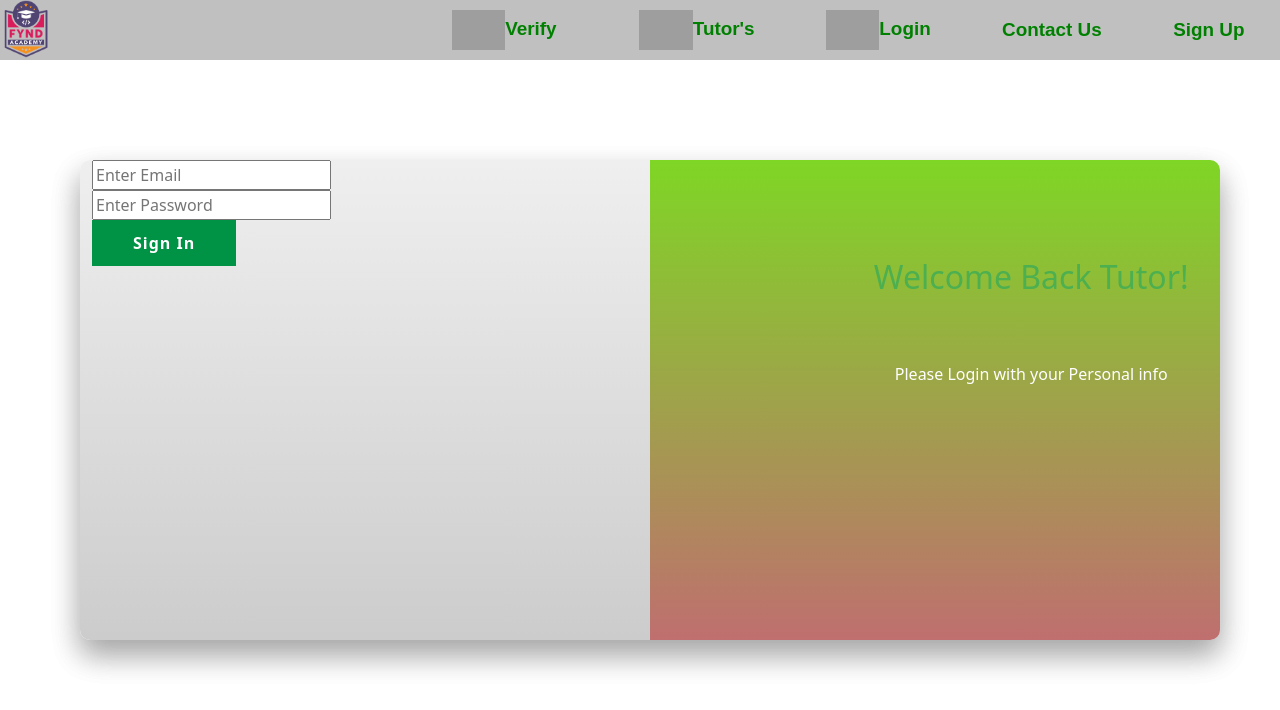
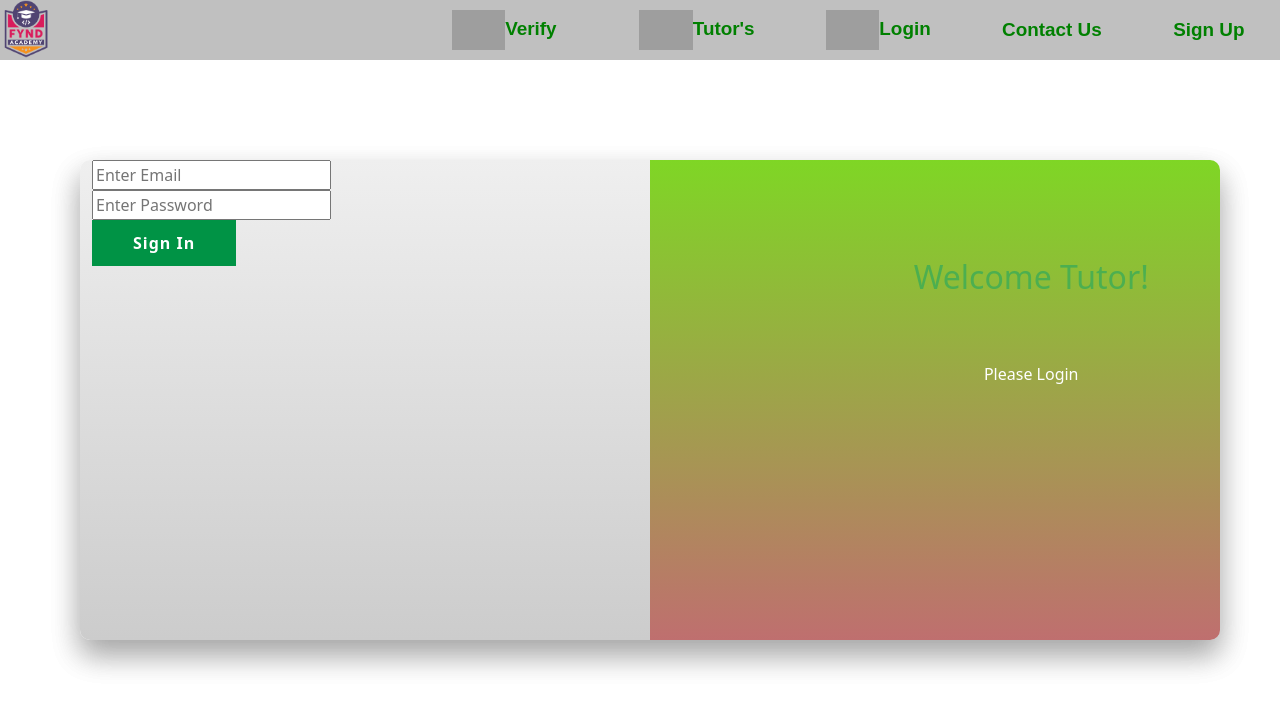
Before and after one commit to jritu961/certificate-verification, a Vue app: page /admin in a window 1280 px wide. Shown: the top 710 px of the page. Built offline with nearby package versions, Linux system fonts and the light colour scheme; grey boxes are pictures that could not be loaded.

Commit message:
updated public

```diff
--- a/src/components/AdminPage.vue
+++ b/src/components/AdminPage.vue
@@ -5,8 +5,8 @@
   <div class="overlay-container">
     <div class="overlay">
       <div class="overlay-right">
-        <h2>Welcome Back Tutor!</h2>
-        <p>Please Login with your Personal info</p>
+        <h2>Welcome Tutor!</h2>
+        <p>Please Login</p>
         </div>
       </div>
 </div>
--- a/src/components/PublicPage.vue
+++ b/src/components/PublicPage.vue
@@ -1,6 +1,7 @@
 <template>
   <div class="page">
     <NavBar />
+  <div v-show="course!=='undefined'">
     <div class="public">
 
 
@@ -41,8 +42,11 @@
             </button>
           </div>
         </div>
+
       </div>
     </div>
+    <div v-show="course==='undefined'">when course is not assigned</div>
+  </div>
   </div>
 </template>
 
@@ -58,6 +62,7 @@ export default {
   data() {
     return {
       certId:localStorage.getItem("id"),
+      course:localStorage.getItem("course")
     };
   },
   methods: {
@@ -73,13 +78,17 @@ export default {
             },
         };
         try {
+
             const res=await axios(req);
-                    // localStorage.setItem("id",req.data.data.id)
+                    // localStorage.setItem("id",req.data.course)
 
             console.log(res.data)
+
+
             this.$router.push("/verify");
             return res.data;
-            // this.$router.push("/verify");
+
+          // this.$router.push("/verify");
         } catch (error) {
             console.log(error);
             return false;
--- a/src/components/userLogin.vue
+++ b/src/components/userLogin.vue
@@ -5,7 +5,7 @@
   <div class="overlay-container">
     <div class="overlay2">
       <div class="overlay-right2">
-        <h2>Welcome Back User!</h2>
+        <h2>Welcome User!</h2>
         <p>Please Login with your Personal info</p>
         </div>
       </div>
@@ -48,7 +48,6 @@ export default {
     };
   },
   methods: {
-
     async login() {
 
         const data= {
@@ -58,18 +57,24 @@ export default {
         }
         const req = {
             method: 'post',
-            url: `https://public-verify-certificate.herokuapp.com/api/login`,
+            url: `http://localhost:5000/api
+/login`,
              data,
 
 
         };
         try {
             const res=await axios(req);
-            console.log(res.data.data.roles)
+            console.log(res.data.data)
               localStorage.setItem('token',res.data.data.token)
             localStorage.setItem('id',res.data.data._id)
              localStorage.setItem('roles',res.data.data.roles)
+             localStorage.setItem('course',res.data.data.course)
             //  alert(res.data.data._id)
+            // if(res.data.data.course===undefined){
+              //  this.$router.push({ name:'LandingPage' });
+            // }
+
                     this.$router.push({ name:'Public' });
             console.log(res.data)
             return res.data;
--- a/src/components/verifyCert.vue
+++ b/src/components/verifyCert.vue
@@ -2,7 +2,7 @@
 
   <div>
     <div id="certificate">
-        <h6 id="id">Certificate ID:{{user._id}}</h6>
+        <h6 id="id" >Certificate ID:{{user._id}}</h6>
       <div class="certificate">
         <h3>This is to certify that</h3>
         <h1>{{user.name}}</h1>
@@ -10,7 +10,8 @@
           ____________________________________________________________________________________
         </h6>
         <h3>has successfully cleared the assessment for the skill</h3>
-        <h2>{{user.course}}</h2>
+        <h2 >{{user.course}}</h2>
+         <h6>-------------------------</h6>
       </div>
       <div id="date">
         <h4>{{user.date}}</h4>
```
